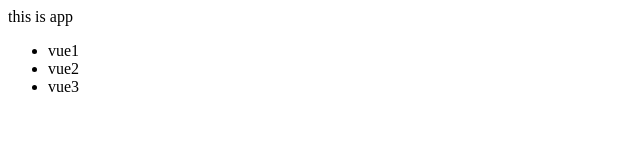
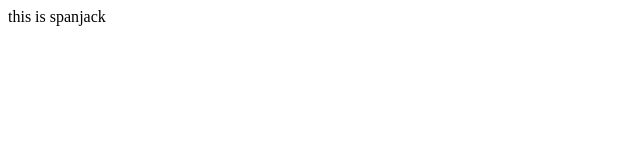
Before and after one commit to lan-sheng/react-basic, a React (Create React App) app: page / in a window 1280 px wide. Shown: the top 160 px of the page, without its empty margins (0-640 px from the left). Built offline with nearby package versions, Linux system fonts and the light colour scheme.

Commit message:
JSX中实现条件渲染

```diff
--- a/src/App.js
+++ b/src/App.js
@@ -1,15 +1,12 @@
-const list = [
-  { id: 1001, name: 'vue1' },
-  { id: 1002, name: 'vue2' },
-  { id: 1003, name: 'vue3' },
-]
+const isLogin = true
+// const isLogin = false
 function App() {
   return (
     <div className="App">
-      this is app
-      <ul>
-        {list.map(item => <li key={item.id}>{ item.name}</li>)}
-     </ul>
+      {/* && */}
+      {isLogin && <span>this is span</span>}
+      {/* 三元运算 */}
+      {isLogin ? <span>jack</span> : <span>login...</span>}
     </div>
   )
 }
```
